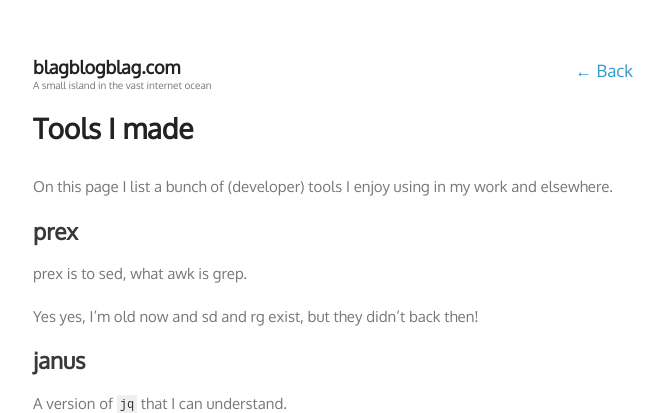
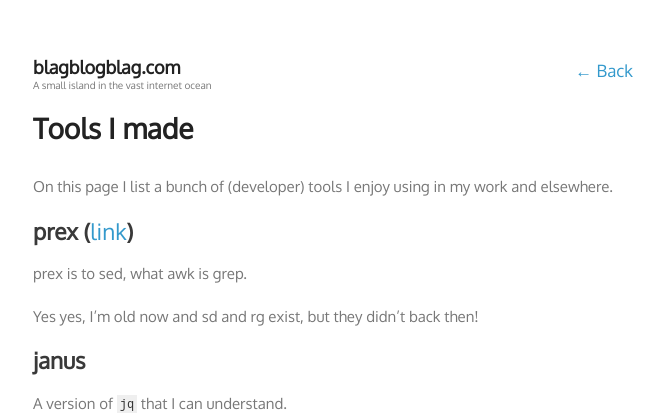
Before and after one commit to malthejorgensen/blagblogblag.com, a Jekyll site: the page built from tools-i-made.md, in a window 1280 px wide. Shown: the top 413 px of the page, without its empty margins (307-970 px from the left). Built offline with Jekyll 4.4.1, drawn with Linux system fonts in a browser that asks for light colours; some web fonts are replaced.

Commit message:
Add link to prex

```diff
--- a/tools-i-made.md
+++ b/tools-i-made.md
@@ -6,7 +6,7 @@ permalink: /tools-I-made
 On this page I list a bunch of (developer) tools I enjoy using in my work and
 elsewhere.
 
-## prex
+## prex ([link](https://github.com/malthejorgensen/prex))
 prex is to sed, what awk is grep.
 
 Yes yes, I'm old now and sd and rg exist, but they didn't back then!
```
